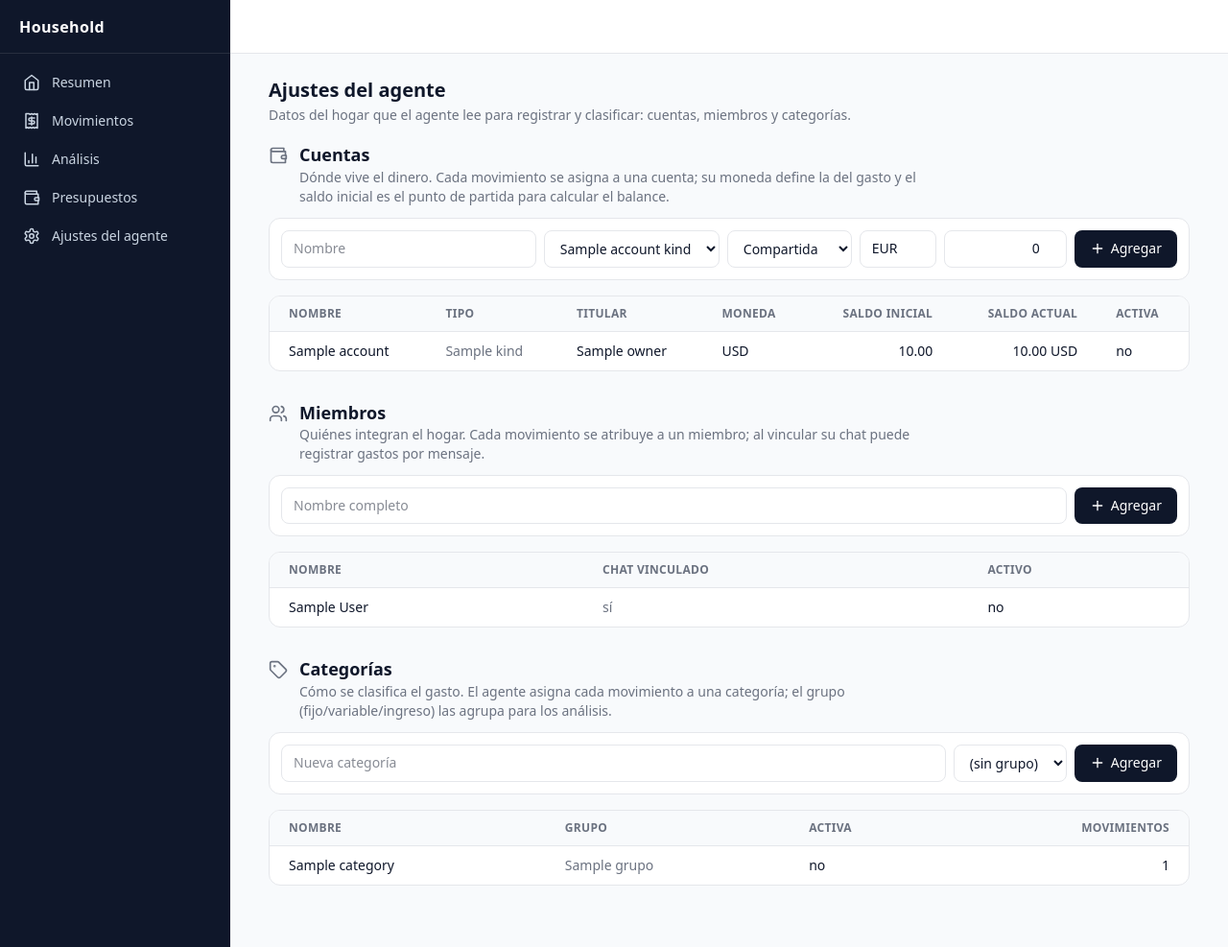
After one commit to imanolcorimayo/home-assistant, a FastAPI app: template household/web/app/templates/settings.html in a window 1280 px wide. The commit adds this page. Shown: the whole page at 96% size. Run offline with FastAPI, Linux system fonts and the light colour scheme; the template is opened without the code that fills it: most values are stand-ins (such as "Sample title", 1, 10 or a date in 2020); parts of the project's set-up code (start-up, migrations or seed data) failed here and were passed over.

Commit message:
feat(household): fold /categories into a unified "Ajustes del agente" settings hub
Members, accounts (with live computed balance) and categories now live on
one /settings page with view + add per section. Drops the standalone
/categories route and template; nav shrinks to 5 items and gains a users icon.

Co-Authored-By: Claude Opus 4.7 (1M context) <noreply@anthropic.com>

```diff
--- a/household/web/app/routes.py
+++ b/household/web/app/routes.py
@@ -108,43 +108,6 @@ async def transactions(request: Request, q: str = Query(""), page: int = Query(1
         {"request": request, "rows": rows, "q": q,
          "page": page, "total_pages": total_pages, "total": total},
     )
-
-
-@router.get("/categories")
-async def categories(request: Request, q: str = Query("")):
-    q = q.strip()
-    where = "TRUE"
-    args: list = []
-    if q:
-        args.append(f"%{q}%")
-        where = f"c.name ILIKE ${len(args)}"
-
-    rows = await db.fetch(
-        f"""
-        SELECT c.category_id, c.name, c.grupo, c.is_active,
-               count(t.transaction_id) AS tx_count
-        FROM category c
-        LEFT JOIN transaction t
-               ON t.category_id = c.category_id AND t.deleted_ts IS NULL
-        WHERE {where}
-        GROUP BY c.category_id
-        ORDER BY c.name
-        """,
-        *args,
-    )
-    return templates.TemplateResponse(
-        "categories.html", {"request": request, "rows": rows, "q": q}
-    )
-
-
-@router.post("/categories")
-async def create_category(name: str = Form(...), grupo: str = Form("")):
-    await db.execute(
-        "INSERT INTO category (name, grupo) VALUES ($1, NULLIF($2, '')) ON CONFLICT (name) DO NOTHING",
-        name.strip(),
-        grupo.strip(),
-    )
-    return RedirectResponse("/categories", status_code=303)
 
 
 def _last_12_months() -> list[str]:
@@ -271,8 +234,93 @@ async def budgets(request: Request):
     )
 
 
+# Account types — enum value -> Spanish label for the form and table.
+ACCOUNT_KINDS = {
+    "checking":    "Cuenta corriente",
+    "savings":     "Ahorro",
+    "cash":        "Efectivo",
+    "credit_card": "Tarjeta de crédito",
+}
+
+
 @router.get("/settings")
 async def settings(request: Request):
+    # Three config sections, view + add. Each fetched in display order.
+    members = await db.fetch(
+        """
+        SELECT family_member_id, full_name, telegram_user_id, is_active
+        FROM family_member ORDER BY full_name
+        """
+    )
+    # Saldo actual = saldo inicial + ingresos − gastos (sólo movimientos vivos).
+    accounts = await db.fetch(
+        """
+        SELECT a.account_id, a.name, a.kind, a.currency,
+               a.initial_balance, a.is_active, m.full_name AS owner,
+               a.initial_balance
+                 + coalesce(sum(t.amount) FILTER (WHERE t.kind = 'income'),  0)
+                 - coalesce(sum(t.amount) FILTER (WHERE t.kind = 'expense'), 0) AS balance
+        FROM account a
+        LEFT JOIN family_member m ON m.family_member_id = a.family_member_id
+        LEFT JOIN transaction t
+               ON t.account_id = a.account_id AND t.deleted_ts IS NULL
+        GROUP BY a.account_id, m.full_name
+        ORDER BY a.name
+        """
+    )
+    categories = await db.fetch(
+        """
+        SELECT c.category_id, c.name, c.grupo, c.is_active,
+               count(t.transaction_id) AS tx_count
+        FROM category c
+        LEFT JOIN transaction t
+               ON t.category_id = c.category_id AND t.deleted_ts IS NULL
+        GROUP BY c.category_id
+        ORDER BY c.name
+        """
+    )
     return templates.TemplateResponse(
-        "placeholder.html", {"request": request, "title": "Ajustes", "rows": []}
+        "settings.html",
+        {"request": request, "members": members, "accounts": accounts,
+         "categories": categories, "account_kinds": ACCOUNT_KINDS},
     )
+
+
+@router.post("/settings/member")
+async def create_member(full_name: str = Form(...)):
+    await db.execute(
+        "INSERT INTO family_member (full_name) VALUES ($1)", full_name.strip()
+    )
+    return RedirectResponse("/settings", status_code=303)
+
+
+@router.post("/settings/account")
+async def create_account(
+    name: str = Form(...),
+    kind: str = Form(...),
+    family_member_id: str = Form(""),
+    currency: str = Form("EUR"),
+    initial_balance: str = Form("0"),
+):
+    await db.execute(
+        """
+        INSERT INTO account (name, kind, family_member_id, currency, initial_balance)
+        VALUES ($1, $2::account_kind, NULLIF($3, '')::uuid, $4, $5::numeric)
+        """,
+        name.strip(),
+        kind,
+        family_member_id.strip(),
+        (currency.strip() or "EUR").upper()[:3],
+        initial_balance.strip() or "0",
+    )
+    return RedirectResponse("/settings", status_code=303)
+
+
+@router.post("/settings/category")
+async def create_category(name: str = Form(...), grupo: str = Form("")):
+    await db.execute(
+        "INSERT INTO category (name, grupo) VALUES ($1, NULLIF($2, '')) ON CONFLICT (name) DO NOTHING",
+        name.strip(),
+        grupo.strip(),
+    )
+    return RedirectResponse("/settings", status_code=303)
--- a/household/web/app/templates/base.html
+++ b/household/web/app/templates/base.html
@@ -12,9 +12,8 @@
   ("/",             "Resumen",      "home"),
   ("/transactions", "Movimientos",  "receipt"),
   ("/analytics",    "Análisis",     "chart"),
-  ("/categories",   "Categorías",   "tag"),
   ("/budgets",      "Presupuestos", "wallet"),
-  ("/settings",     "Ajustes",      "settings"),
+  ("/settings",     "Ajustes del agente", "settings"),
 ] %}
 {% set path = request.url.path %}
 <body class="min-h-screen bg-bg text-ink font-sans antialiased">
@@ -50,7 +49,7 @@
   </div>
 
   {# Mobile bottom bar — hidden on desktop. #}
-  <nav class="md:hidden fixed bottom-0 inset-x-0 bg-ink text-white grid grid-cols-6 border-t border-white/10">
+  <nav class="md:hidden fixed bottom-0 inset-x-0 bg-ink text-white grid grid-cols-5 border-t border-white/10">
     {% for href, label, ic in nav %}
       <a href="{{ href }}"
          class="flex flex-col items-center gap-0.5 py-2 text-[10px]
--- a/household/web/app/templates/macros.html
+++ b/household/web/app/templates/macros.html
@@ -15,6 +15,7 @@
 {%- elif name == "chevron-right" %}<path d="m9 18 6-6-6-6"/>
 {%- elif name == "plus" %}<path d="M5 12h14"/><path d="M12 5v14"/>
 {%- elif name == "chart" %}<path d="M3 3v16a2 2 0 0 0 2 2h16"/><path d="M18 17V9"/><path d="M13 17V5"/><path d="M8 17v-3"/>
+{%- elif name == "users" %}<path d="M16 21v-2a4 4 0 0 0-4-4H6a4 4 0 0 0-4 4v2"/><circle cx="9" cy="7" r="4"/><path d="M22 21v-2a4 4 0 0 0-3-3.87"/><path d="M16 3.13a4 4 0 0 1 0 7.75"/>
 {%- endif -%}
 </svg>
 {%- endmacro %}
--- /dev/null
+++ b/household/web/app/templates/settings.html
@@ -0,0 +1,168 @@
+{% extends "base.html" %}
+{% from "macros.html" import page_header, icon %}
+{% block title %}Ajustes del agente — Household{% endblock %}
+
+{# Section shell: icon + title + a short note on how the section is used,
+   then whatever the caller puts inside (add form + table). #}
+{% macro section(ic, title, note) -%}
+<section class="mb-8">
+  <div class="flex items-start gap-3 mb-3">
+    <span class="text-muted mt-0.5">{{ icon(ic, 'w-5 h-5') }}</span>
+    <div>
+      <h2 class="text-lg font-semibold leading-tight">{{ title }}</h2>
+      <p class="text-sm text-muted mt-0.5 max-w-2xl">{{ note }}</p>
+    </div>
+  </div>
+  {{ caller() }}
+</section>
+{%- endmacro %}
+
+{% set input = "border border-line rounded-lg px-3 py-2 text-sm bg-surface focus:outline-none focus:ring-2 focus:ring-ink/10" %}
+
+{% block content %}
+  {{ page_header("Ajustes del agente", "Datos del hogar que el agente lee para registrar y clasificar: cuentas, miembros y categorías.") }}
+
+  {# ─── Cuentas ─────────────────────────────────────────────── #}
+  {% call section("wallet", "Cuentas",
+       "Dónde vive el dinero. Cada movimiento se asigna a una cuenta; su moneda
+        define la del gasto y el saldo inicial es el punto de partida para
+        calcular el balance.") %}
+    <form method="post" action="/settings/account"
+          class="flex flex-wrap gap-2 mb-4 bg-surface border border-line rounded-xl p-3">
+      <input type="text" name="name" placeholder="Nombre" required class="flex-1 min-w-36 {{ input }}" />
+      <select name="kind" class="{{ input }}">
+        {% for value, label in account_kinds.items() %}
+          <option value="{{ value }}">{{ label }}</option>
+        {% endfor %}
+      </select>
+      <select name="family_member_id" class="{{ input }}">
+        <option value="">Compartida</option>
+        {% for m in members %}
+          <option value="{{ m.family_member_id }}">{{ m.full_name }}</option>
+        {% endfor %}
+      </select>
+      <input type="text" name="currency" value="EUR" maxlength="3" class="w-20 uppercase {{ input }}" />
+      <input type="number" step="0.01" name="initial_balance" value="0" placeholder="Saldo inicial"
+             class="w-32 {{ input }} num" />
+      <button type="submit"
+              class="inline-flex items-center gap-1.5 bg-ink text-white rounded-lg px-4 py-2 text-sm hover:opacity-90">
+        {{ icon('plus', 'w-4 h-4') }} Agregar
+      </button>
+    </form>
+
+    <div class="bg-surface border border-line rounded-xl overflow-hidden">
+      <table class="w-full text-sm">
+        <thead class="text-xs uppercase tracking-wide text-muted bg-bg">
+          <tr>
+            <th class="text-left px-5 py-2.5">Nombre</th>
+            <th class="text-left px-5 py-2.5">Tipo</th>
+            <th class="text-left px-5 py-2.5">Titular</th>
+            <th class="text-left px-5 py-2.5">Moneda</th>
+            <th class="px-5 py-2.5 num">Saldo inicial</th>
+            <th class="px-5 py-2.5 num">Saldo actual</th>
+            <th class="text-left px-5 py-2.5">Activa</th>
+          </tr>
+        </thead>
+        <tbody>
+          {% for a in accounts %}
+            <tr class="border-t border-line hover:bg-bg/60">
+              <td class="px-5 py-2.5">{{ a.name }}</td>
+              <td class="px-5 py-2.5 text-muted">{{ account_kinds.get(a.kind, a.kind) }}</td>
+              <td class="px-5 py-2.5">{{ a.owner or "Compartida" }}</td>
+              <td class="px-5 py-2.5">{{ a.currency }}</td>
+              <td class="px-5 py-2.5 num">{{ "%.2f"|format(a.initial_balance) }}</td>
+              <td class="px-5 py-2.5 num font-medium">{{ "%.2f"|format(a.balance) }} {{ a.currency }}</td>
+              <td class="px-5 py-2.5">{{ "sí" if a.is_active else "no" }}</td>
+            </tr>
+          {% else %}
+            <tr><td colspan="7" class="px-5 py-4 text-muted">Sin cuentas.</td></tr>
+          {% endfor %}
+        </tbody>
+      </table>
+    </div>
+  {% endcall %}
+
+  {# ─── Miembros ────────────────────────────────────────────── #}
+  {% call section("users", "Miembros",
+       "Quiénes integran el hogar. Cada movimiento se atribuye a un miembro; al
+        vincular su chat puede registrar gastos por mensaje.") %}
+    <form method="post" action="/settings/member"
+          class="flex flex-wrap gap-2 mb-4 bg-surface border border-line rounded-xl p-3">
+      <input type="text" name="full_name" placeholder="Nombre completo" required
+             class="flex-1 min-w-40 {{ input }}" />
+      <button type="submit"
+              class="inline-flex items-center gap-1.5 bg-ink text-white rounded-lg px-4 py-2 text-sm hover:opacity-90">
+        {{ icon('plus', 'w-4 h-4') }} Agregar
+      </button>
+    </form>
+
+    <div class="bg-surface border border-line rounded-xl overflow-hidden">
+      <table class="w-full text-sm">
+        <thead class="text-xs uppercase tracking-wide text-muted bg-bg">
+          <tr>
+            <th class="text-left px-5 py-2.5">Nombre</th>
+            <th class="text-left px-5 py-2.5">Chat vinculado</th>
+            <th class="text-left px-5 py-2.5">Activo</th>
+          </tr>
+        </thead>
+        <tbody>
+          {% for m in members %}
+            <tr class="border-t border-line hover:bg-bg/60">
+              <td class="px-5 py-2.5">{{ m.full_name }}</td>
+              <td class="px-5 py-2.5 text-muted">{{ "sí" if m.telegram_user_id else "—" }}</td>
+              <td class="px-5 py-2.5">{{ "sí" if m.is_active else "no" }}</td>
+            </tr>
+          {% else %}
+            <tr><td colspan="3" class="px-5 py-4 text-muted">Sin miembros.</td></tr>
+          {% endfor %}
+        </tbody>
+      </table>
+    </div>
+  {% endcall %}
+
+  {# ─── Categorías ──────────────────────────────────────────── #}
+  {% call section("tag", "Categorías",
+       "Cómo se clasifica el gasto. El agente asigna cada movimiento a una
+        categoría; el grupo (fijo/variable/ingreso) las agrupa para los análisis.") %}
+    <form method="post" action="/settings/category"
+          class="flex flex-wrap gap-2 mb-4 bg-surface border border-line rounded-xl p-3">
+      <input type="text" name="name" placeholder="Nueva categoría" required
+             class="flex-1 min-w-40 {{ input }}" />
+      <select name="grupo" class="{{ input }}">
+        <option value="">(sin grupo)</option>
+        <option value="variable">variable</option>
+        <option value="fijo">fijo</option>
+        <option value="ingreso">ingreso</option>
+      </select>
+      <button type="submit"
+              class="inline-flex items-center gap-1.5 bg-ink text-white rounded-lg px-4 py-2 text-sm hover:opacity-90">
+        {{ icon('plus', 'w-4 h-4') }} Agregar
+      </button>
+    </form>
+
+    <div class="bg-surface border border-line rounded-xl overflow-hidden">
+      <table class="w-full text-sm">
+        <thead class="text-xs uppercase tracking-wide text-muted bg-bg">
+          <tr>
+            <th class="text-left px-5 py-2.5">Nombre</th>
+            <th class="text-left px-5 py-2.5">Grupo</th>
+            <th class="text-left px-5 py-2.5">Activa</th>
+            <th class="px-5 py-2.5 num">Movimientos</th>
+          </tr>
+        </thead>
+        <tbody>
+          {% for c in categories %}
+            <tr class="border-t border-line hover:bg-bg/60">
+              <td class="px-5 py-2.5">{{ c.name }}</td>
+              <td class="px-5 py-2.5 text-muted">{{ c.grupo or "—" }}</td>
+              <td class="px-5 py-2.5">{{ "sí" if c.is_active else "no" }}</td>
+              <td class="px-5 py-2.5 num">{{ c.tx_count }}</td>
+            </tr>
+          {% else %}
+            <tr><td colspan="4" class="px-5 py-4 text-muted">Sin categorías.</td></tr>
+          {% endfor %}
+        </tbody>
+      </table>
+    </div>
+  {% endcall %}
+{% endblock %}
```
Also changed, not shown: household/web/app/templates/categories.html (deleted, +0 -55 lines), household/web/app/static/style.css.
